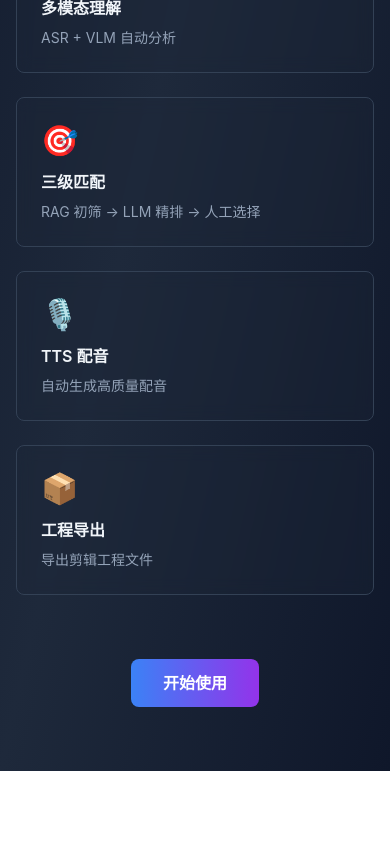
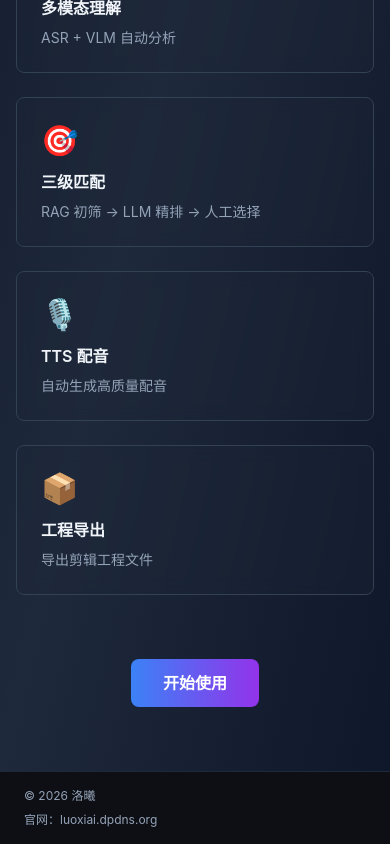
Before and after one commit to LuoXi-Project/LX_SmartClip, a Next.js app in the folder frontend/: page / in a window 390 px wide. Shown: the part 951-1795 px from the top of the page. Before the commit the page ends 1722 px from the top, so only its background shows below. Built offline with nearby package versions, Linux system fonts and the light colour scheme; no server answers.

Commit message:
feat: 更新主布局和页面样式
- 在主布局中添加了新的footer，包含版权信息和官网链接，提升页面信息完整性。
- 修改页面样式，将主内容区域的高度设置为min-h-full，确保在不同屏幕尺寸下的适配性。

```diff
--- a/frontend/app/layout.tsx
+++ b/frontend/app/layout.tsx
@@ -14,7 +14,7 @@ export const metadata: Metadata = {
 export default function RootLayout({ children }: { children: React.ReactNode }) {
   return (
     <html lang="zh-CN">
-      <body>
+      <body className="min-h-screen flex flex-col">
         <nav className="fixed top-0 inset-x-0 z-50 border-b border-slate-800 bg-[#0d0f14]/90 backdrop-blur-md">
           <div className="max-w-6xl mx-auto px-6 h-12 flex items-center gap-6">
             <Link href="/" className="text-sm font-bold tracking-tight text-slate-100 hover:text-white transition-colors">
@@ -33,9 +33,22 @@ export default function RootLayout({ children }: { children: React.ReactNode })
         </nav>
         <ToastProvider>
           <ConfirmProvider>
-            <div className="pt-12">
+            <div className="pt-12 flex-1">
               <LicenseGate>{children}</LicenseGate>
             </div>
+            <footer className="border-t border-slate-800 bg-[#0d0f14]">
+              <div className="max-w-6xl mx-auto px-6 py-4 text-xs text-slate-400 flex flex-col sm:flex-row gap-2 sm:items-center sm:justify-between">
+                <div>© {new Date().getFullYear()} 洛曦</div>
+                <a
+                  href="http://luoxiai.dpdns.org/"
+                  target="_blank"
+                  rel="noreferrer"
+                  className="text-slate-400 hover:text-slate-200 transition-colors"
+                >
+                  官网：luoxiai.dpdns.org
+                </a>
+              </div>
+            </footer>
             <AIChatPanel />
           </ConfirmProvider>
         </ToastProvider>
--- a/frontend/app/page.tsx
+++ b/frontend/app/page.tsx
@@ -39,7 +39,7 @@ export default function Home() {
   }, [setBackendStatus])
 
   return (
-    <main className="min-h-screen bg-gradient-to-br from-slate-900 via-slate-800 to-slate-900">
+    <main className="min-h-full bg-gradient-to-br from-slate-900 via-slate-800 to-slate-900">
       <div className="container mx-auto px-4 py-16">
         {/* Header */}
         <div className="text-center mb-16">
```
